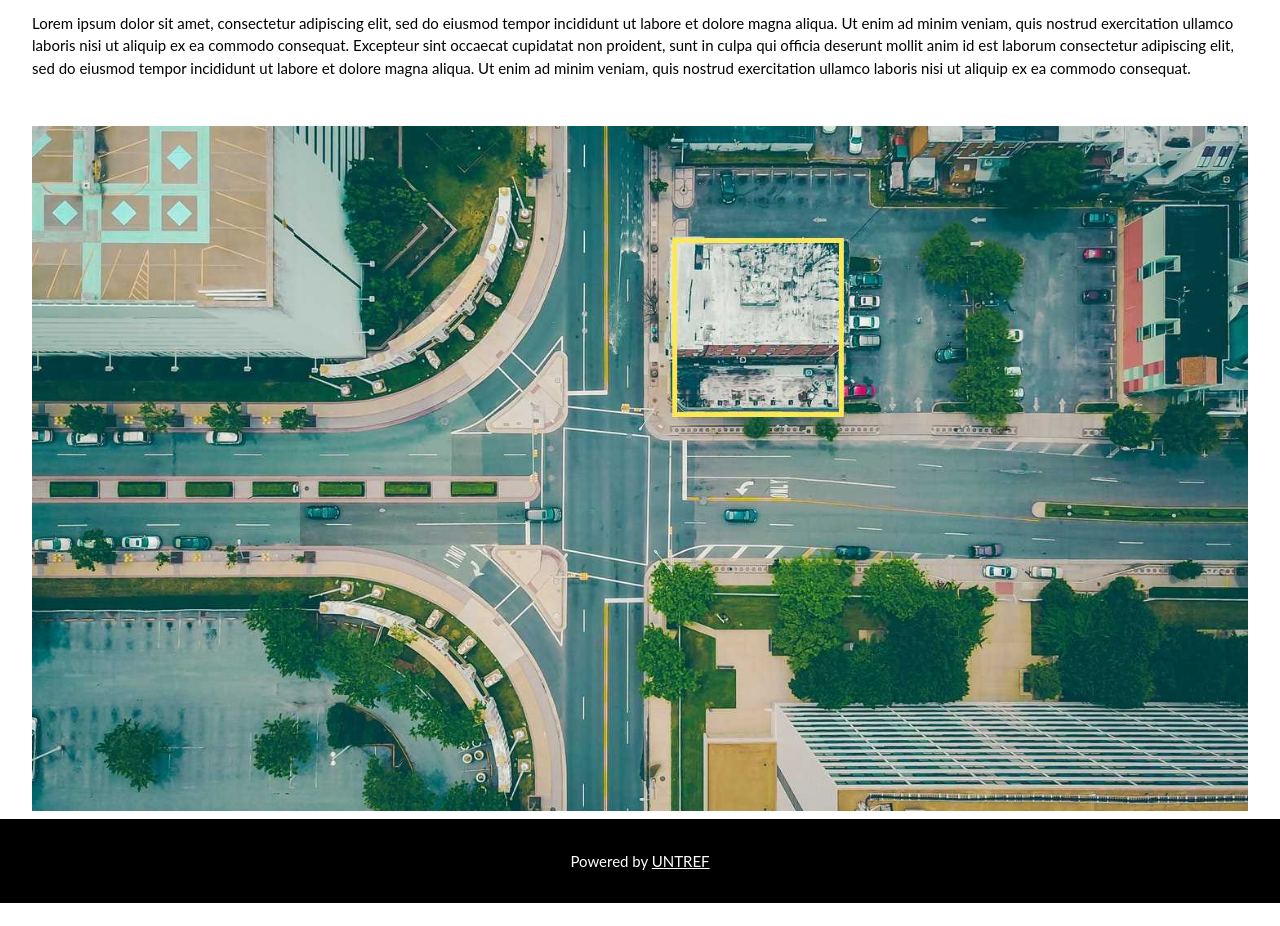
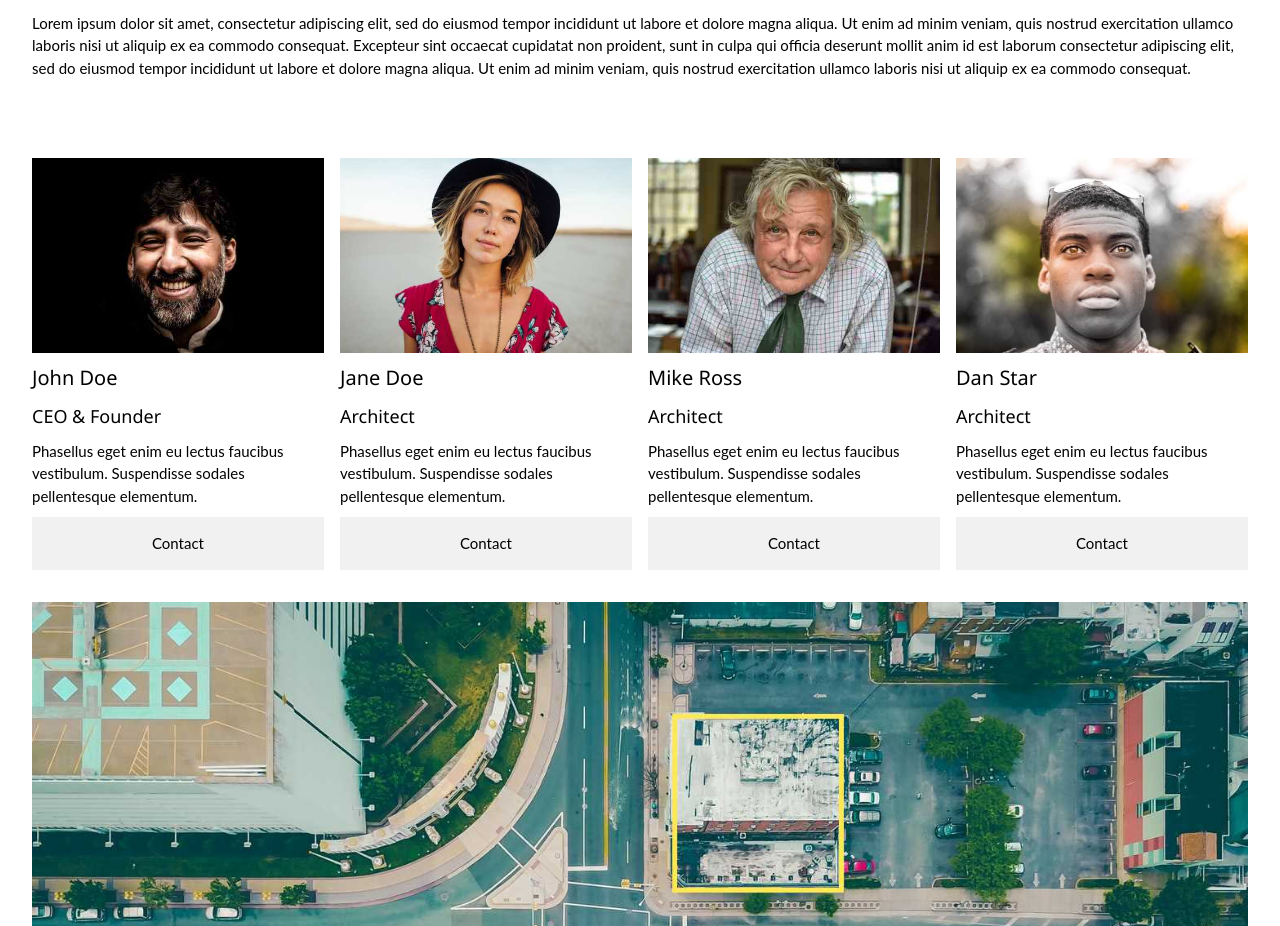
Before and after one commit to luanapassafaro/untref-arquitectura, a plain HTML site: page index.html in a window 1280 px wide. Shown: the part 1363-2289 px from the top of the page. Before the commit the page ends 2266 px from the top, so only its background shows below. Drawn offline with Linux system fonts and the light colour scheme.

Commit message:
team cards

```diff
--- a/css/style.css
+++ b/css/style.css
@@ -1628,6 +1628,7 @@ body {
 .grid {
   display: grid;
   grid-template-columns: 1fr;
+  gap: 16px;
 }
 
 @media (width >= 768px) {
@@ -1640,10 +1641,6 @@ body {
   .grid-lg-4 {
     grid-template-columns: repeat(4, 1fr);
   }
-}
-
-#projects .grid {
-  gap: 16px;
 }
 
 #projects article {
@@ -1666,3 +1663,31 @@ body {
     object-fit: cover;
   }
 }
+
+#team-cards .grid {
+  row-gap: 2rem;
+}
+
+#team-cards article {
+  display: flex;
+  flex-direction: column;
+  gap: 10px;
+
+  & >* {
+    margin-block: 0;
+  }
+
+  & >img {
+    width: 100%;
+  }
+}
+
+.btn {
+  padding-block: 1rem;
+  text-decoration: none;
+  text-align: center;
+}
+
+.btn-light {
+  background-color: #f1f1f1;
+}
--- a/index.html
+++ b/index.html
@@ -111,7 +111,38 @@
         </p>
       </section>
 
-      <!-- TODO: Cards Section -->
+      <section class="untref-container untref-padding-32" id="team-cards">
+        <div class="grid grid-md-2 grid-lg-4">
+          <article>
+            <img src="img/team2.jpg" alt="John Doe">
+            <h4 class="name">John Doe</h4>
+            <h5 class="position">CEO & Founder</h5>
+            <p>Phasellus eget enim eu lectus faucibus vestibulum. Suspendisse sodales pellentesque elementum.</p>
+            <a href="" class="btn btn-light">Contact</a>
+          </article>
+          <article>
+            <img src="img/team1.jpg" alt="Jane Doe">
+            <h4 class="name">Jane Doe</h4>
+            <h5 class="position">Architect</h5>
+            <p>Phasellus eget enim eu lectus faucibus vestibulum. Suspendisse sodales pellentesque elementum.</p>
+            <a href="" class="btn btn-light">Contact</a>
+          </article>
+          <article>
+            <img src="img/team3.jpg" alt="Mike Ross">
+            <h4 class="name">Mike Ross</h4>
+            <h5 class="position">Architect</h5>
+            <p>Phasellus eget enim eu lectus faucibus vestibulum. Suspendisse sodales pellentesque elementum.</p>
+            <a href="" class="btn btn-light">Contact</a>
+          </article>
+          <article>
+            <img src="img/team4.jpg" alt="Dan Star">
+            <h4 class="name">Dan Star</h4>
+            <h5 class="position">Architect</h5>
+            <p>Phasellus eget enim eu lectus faucibus vestibulum. Suspendisse sodales pellentesque elementum.</p>
+            <a href="" class="btn btn-light">Contact</a>
+          </article>
+        </div>
+      </section>
 
       <!-- TODO: Contact Section -->
 
```
